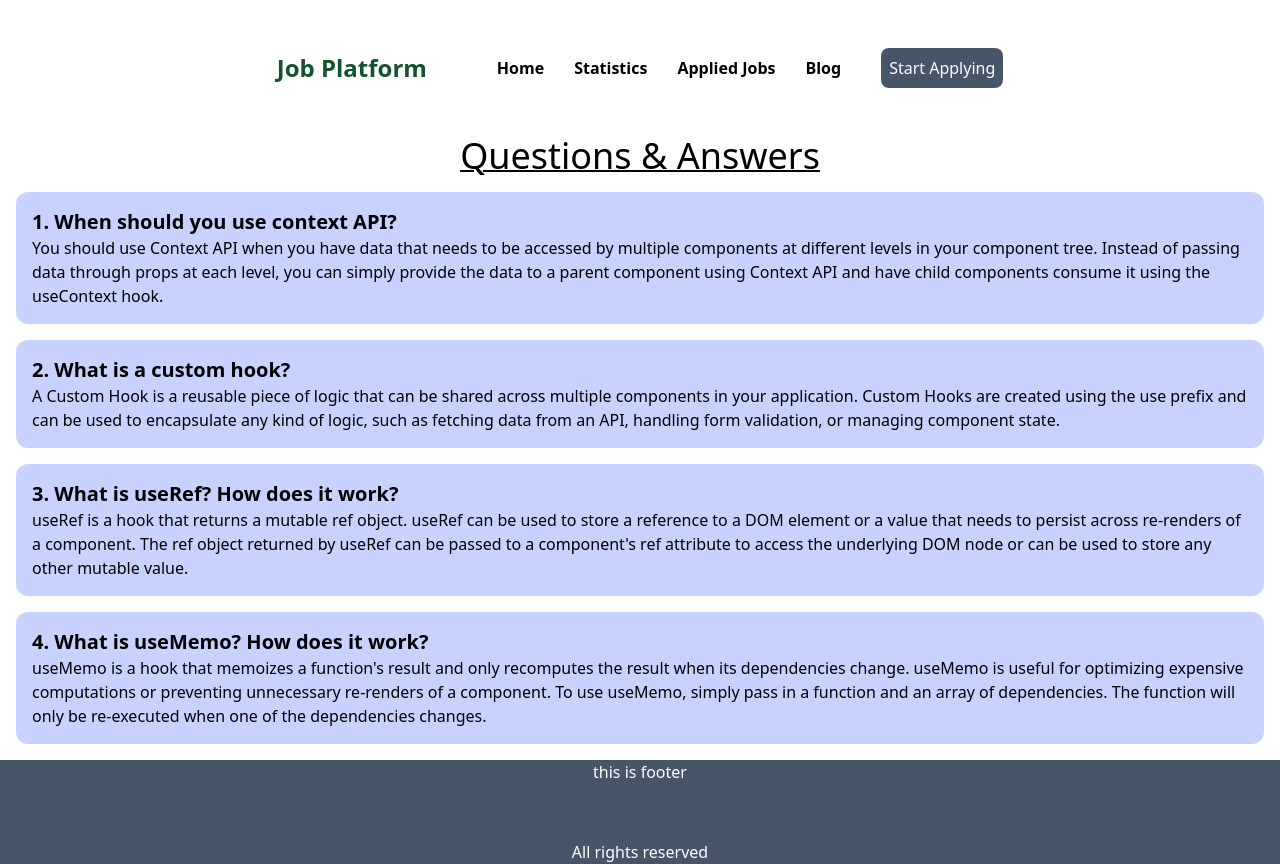
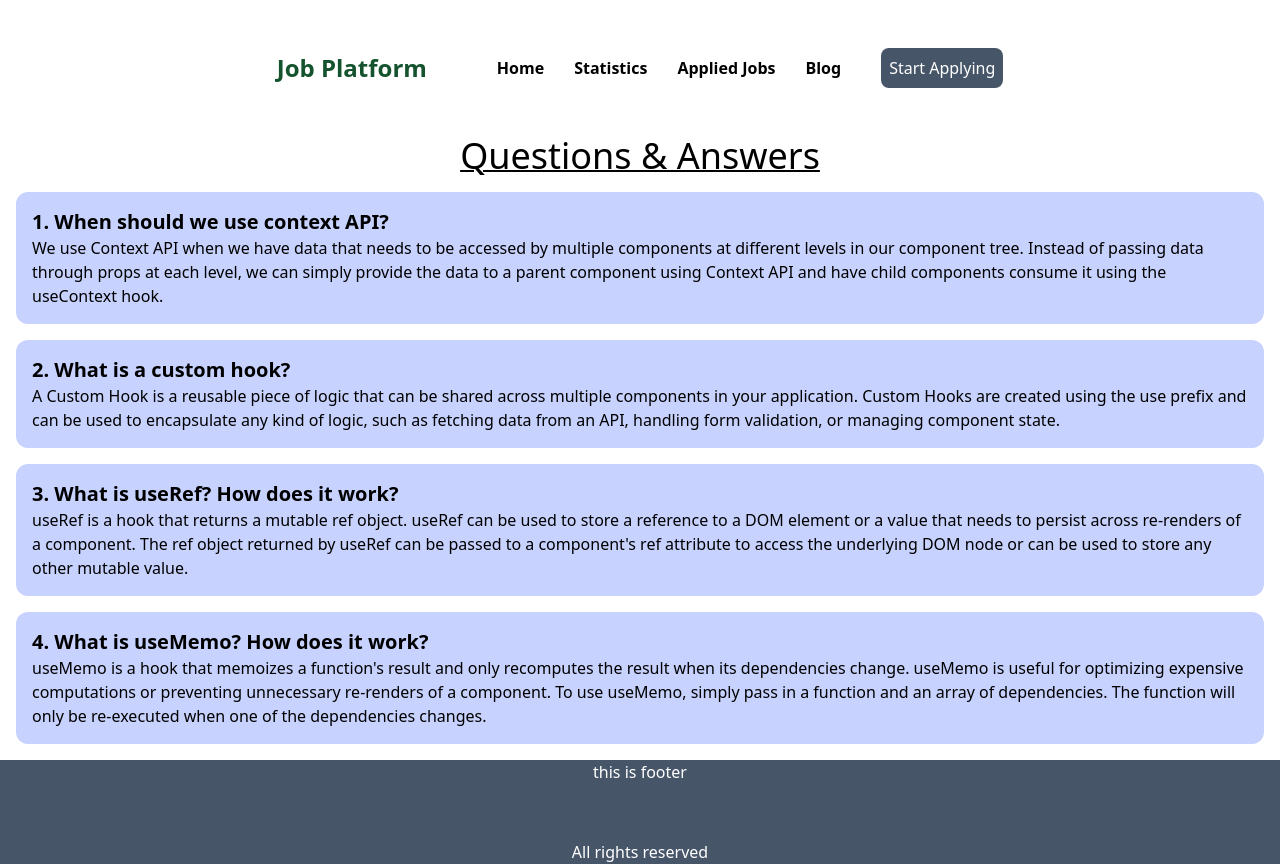
Before and after one commit to FaruqueParvej/Career-Hub, a React (Vite) app: page /blog in a window 1280 px wide. Built offline with nearby package versions, Linux system fonts and the light colour scheme.

Commit message:
project completede

```diff
--- a/src/components/blog/Blog.jsx
+++ b/src/components/blog/Blog.jsx
@@ -9,14 +9,14 @@ const Blog = () => {
         </h2>
         <div className="m-4 p-4 bg-indigo-200 rounded-xl">
           <h3 className="font-bold text-xl">
-            1. When should you use context API?
+            1. When should we use context API?
           </h3>
           <p>
-            You should use Context API when you have data that needs to be
-            accessed by multiple components at different levels in your
-            component tree. Instead of passing data through props at each level,
-            you can simply provide the data to a parent component using Context
-            API and have child components consume it using the useContext hook.
+            We use Context API when we have data that needs to be accessed by
+            multiple components at different levels in our component tree.
+            Instead of passing data through props at each level, we can simply
+            provide the data to a parent component using Context API and have
+            child components consume it using the useContext hook.
           </p>
         </div>
         <div className="m-4 p-4 bg-indigo-200 rounded-xl">
```
Also changed, not shown: 1 other file (tests, documents, lock files or other folders).
